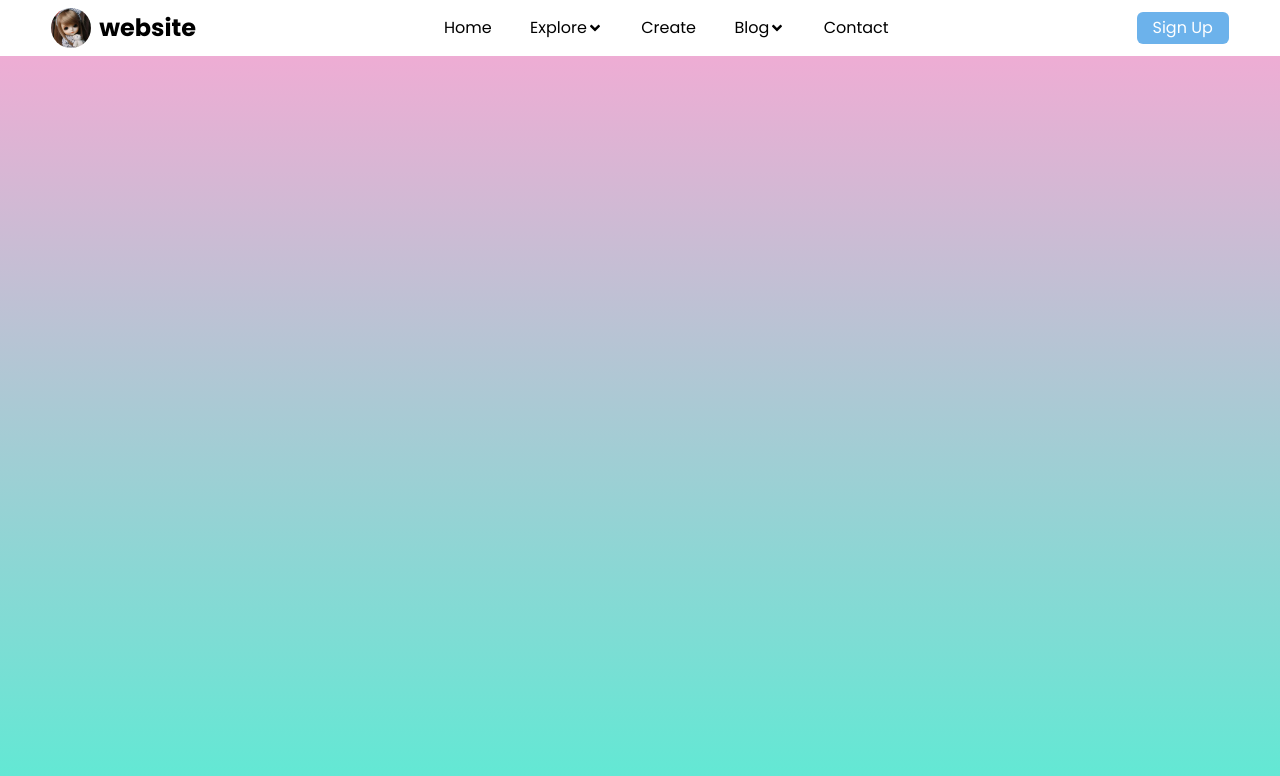
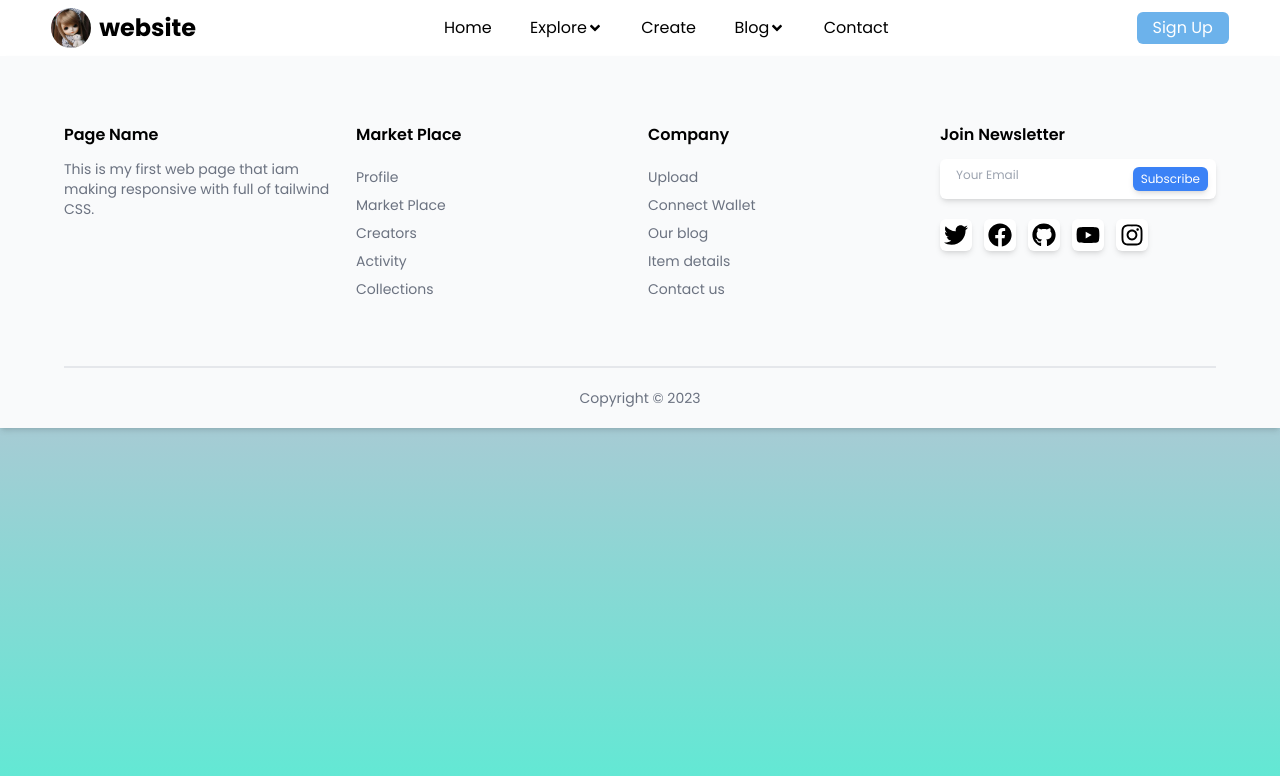
Before and after one commit to Prashanthi-Dontha/ReusableComponentsTailwind, a React (Create React App) app: page / in a window 1280 px wide. Shown: the top 776 px of the page. Built offline with nearby package versions, Linux system fonts and the light colour scheme.

Commit message:
added footer

```diff
--- a/src/App.js
+++ b/src/App.js
@@ -10,12 +10,14 @@ import Brands from "./Components/Brands";
 import Home from "./Components/Home";
 import Create from "./Components/Create";
 import Login from "./Components/Login";
+import Footer from "./Components/Footer";
+import Main from "./Main";
 
 function App() {
   return (
     <div className="h-screen bg-gradient-to-t from-teal-300 to-pink-300 font-['Poppins']">
       <Routes>
-        <Route path="/" element={<Header />} />
+        <Route path="/" element={<Main />} />
         <Route path="home" element={<Home />} />
         <Route path="contact" element={<Contact />} />
         <Route path="blog" element={<Blog />} />
@@ -24,7 +26,9 @@ function App() {
         <Route path="brands" element={<Brands />} />
         <Route path="create" element={<Create />} />
         <Route path="login" element={<Login />} />
+        {/* <Route path="/" element={<Footer />} /> */}
       </Routes>
+      {/* <Footer /> */}
       {/* <Header /> */}
     </div>
   );
--- a/src/Components/Footer.jsx
+++ b/src/Components/Footer.jsx
@@ -0,0 +1,124 @@
+import React from "react";
+import { Link } from "react-router-dom";
+import { useState } from "react";
+import {
+  FaGithub,
+  FaFacebook,
+  FaInstagram,
+  FaTwitter,
+  FaYoutube,
+} from "react-icons/fa";
+function Footer() {
+  const year = new Date().getFullYear();
+  const [email, setEmail] = useState("");
+  console.log(year);
+  return (
+    <div className="bg-gray-50 h-fit">
+      <div className=" md:grid md:grid-rows-6 md:grid-cols-1 md:px-16 md:items-center md:justify-items-center md:shadow-md hidden ">
+        <div className=" row-span-5 grid grid-cols-4 gap-x-4">
+          <div>
+            <p className="mb-3 font-semibold">Page Name</p>
+            <p className=" text-gray-500 text-sm">
+              This is my first web page that iam making responsive with full of
+              tailwind CSS.
+            </p>
+          </div>
+          <div className="flex flex-col gap-y-2">
+            <Link to="contact" className="mb-3">
+              <p className=" font-semibold">Market Place</p>
+            </Link>
+            <Link to="contact" className=" text-gray-500 text-sm">
+              Profile
+            </Link>
+            <Link to="contact" className=" text-gray-500 text-sm">
+              Market Place
+            </Link>
+            <Link to="contact" className=" text-gray-500 text-sm">
+              Creators
+            </Link>
+            <Link to="contact" className=" text-gray-500 text-sm">
+              Activity
+            </Link>
+            <Link to="contact" className=" text-gray-500 text-sm">
+              Collections
+            </Link>
+          </div>
+          <div className="flex flex-col gap-y-2">
+            <Link to="contact" className="mb-3">
+              <p className=" font-semibold">Company</p>
+            </Link>
+            <Link to="contact" className=" text-gray-500 text-sm">
+              Upload
+            </Link>
+            <Link to="contact" className=" text-gray-500 text-sm">
+              Connect Wallet
+            </Link>
+            <Link to="contact" className=" text-gray-500 text-sm">
+              Our blog
+            </Link>
+            <Link to="contact" className=" text-gray-500 text-sm">
+              Item details
+            </Link>
+            <Link to="contact" className=" text-gray-500 text-sm">
+              Contact us
+            </Link>
+          </div>
+          <div className="flex flex-col ">
+            <Link to="contact" className="mb-3">
+              <p className=" font-semibold">Join Newsletter</p>
+            </Link>
+            <div className=" lg:bg-white lg:h-10 w-[100%] py-3 px-2 lg:shadow-md rounded-md flex lg:flex-row md:flex-col justify-between items-center ">
+              <input
+                type="email"
+                placeholder="Your Email"
+                value={email}
+                onChange={(e) => setEmail(e.target.value)}
+                className=" outline-none lg:w-[70%] text-xs md:p-2 md:mb-2"
+              />
+              <button className=" bg-blue-500 hover:bg-blue-800 text-white py-1 px-2 text-xs rounded-md lg:shadow-md ">
+                Subscribe
+              </button>
+            </div>
+            <div className="flex pt-5 gap-1 lg:gap-3 md:w-[100%] w-[70%]">
+              <a href="https://twitter.com">
+                <FaTwitter className="md:w-6 md:h-6 lg:w-8 lg:h-8 text-center bg-white p-1 shadow-md rounded-md" />
+              </a>
+              <a href="https://facebook.com">
+                <FaFacebook className="md:w-6 md:h-6 lg:w-8 lg:h-8 text-center bg-white p-1 shadow-md rounded-md" />
+              </a>
+              <a href="https://github.com">
+                <FaGithub className="md:w-6 md:h-6 lg:w-8 lg:h-8 text-center bg-white p-1 shadow-md rounded-md" />
+              </a>
+              <a href="https://youtube.com">
+                <FaYoutube className="md:w-6 md:h-6 lg:w-8 lg:h-8 text-center bg-white p-1 shadow-md rounded-md" />
+              </a>{" "}
+              <a href="https://instagram.com">
+                <FaInstagram className="md:w-6 md:h-6 lg:w-8 lg:h-8 text-center bg-white p-1 shadow-md rounded-md" />
+              </a>
+            </div>
+          </div>
+        </div>
+        <div className=" text-center border-t-2 w-[100%]">
+          <p className=" p-5 text-gray-500 text-sm w-[100%]">
+            Copyright © {year}
+          </p>
+        </div>
+      </div>
+      <div className="lg:hidden md:hidden divide-y-2">
+        <div className=" flex flex-col justify-center items-center gap-y-3 py-4">
+          <Link to="contact">Page Name</Link>
+          <Link to="contact">Market Place</Link>
+          <Link to="contact">Company</Link>
+          <Link to="contact">Join Newsletter</Link>
+        </div>
+        <div className=" text-center ">
+          <p className=" p-5 text-gray-500 text-sm w-[100%]">
+            Copyright © {year}
+          </p>
+        </div>
+      </div>
+    </div>
+  );
+}
+
+export default Footer;
--- a/src/Components/Header.jsx
+++ b/src/Components/Header.jsx
@@ -137,7 +137,7 @@ function Header() {
             </button>
           </Link>
 
-          <button className="md:hidden" onClick={onMenuToggle}>
+          <button className="lg:hidden" onClick={onMenuToggle}>
             {isMenu ? (
               <FaWindowClose className="text-2xl" />
             ) : (
--- a/src/Components/Login.jsx
+++ b/src/Components/Login.jsx
@@ -66,16 +66,16 @@ function Login() {
 
           <div className="social-media flex lg:w-[60vh] md:w-80 w-56 justify-evenly">
             <a href="https://gmail.com">
-              <FaGoogle className="w-8 h-8 text-center" />
+              <FaGoogle className="w-6 h-6 md:w-8 md:h-8 text-center" />
             </a>
             <a href="https://facebook.com">
-              <FaFacebook className="w-8 h-8 text-center" />
+              <FaFacebook className="w-6 h-6 md:w-8 md:h-8 text-center" />
             </a>
             <a href="https://github.com">
-              <FaGithub className="w-8 h-8 text-center" />
+              <FaGithub className="w-6 h-6 md:w-8 md:h-8 text-center" />
             </a>
             <a href="https://linkedin.com">
-              <FaLinkedin className="w-8 h-8 text-center" />
+              <FaLinkedin className="w-6 h-6 md:w-8 md:h-8 text-center" />
             </a>
           </div>
         </div>
--- /dev/null
+++ b/src/Main.jsx
@@ -0,0 +1,14 @@
+import React from "react";
+import Header from "./Components/Header";
+import Footer from "./Components/Footer";
+
+function Main() {
+  return (
+    <div>
+      <Header />
+      <Footer />
+    </div>
+  );
+}
+
+export default Main;
```
